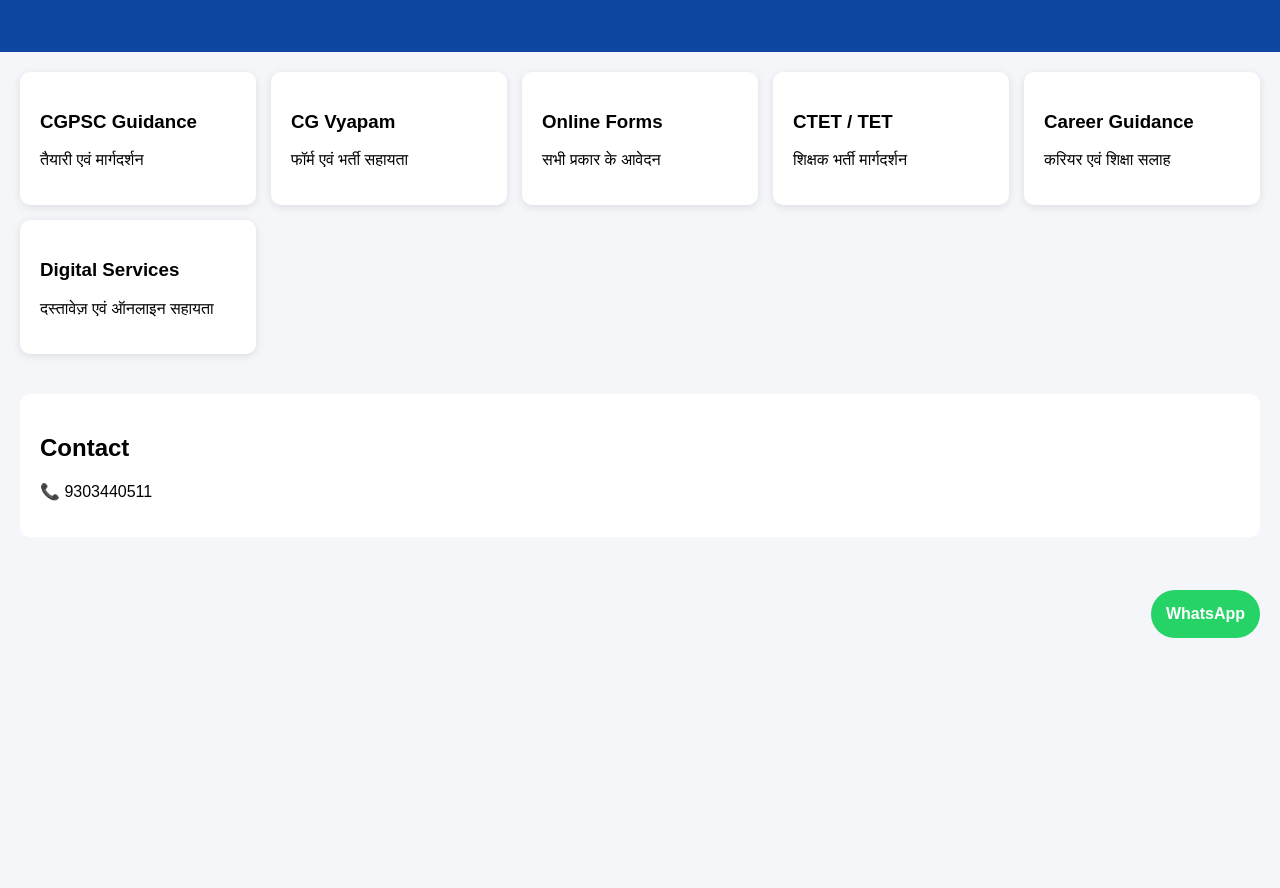
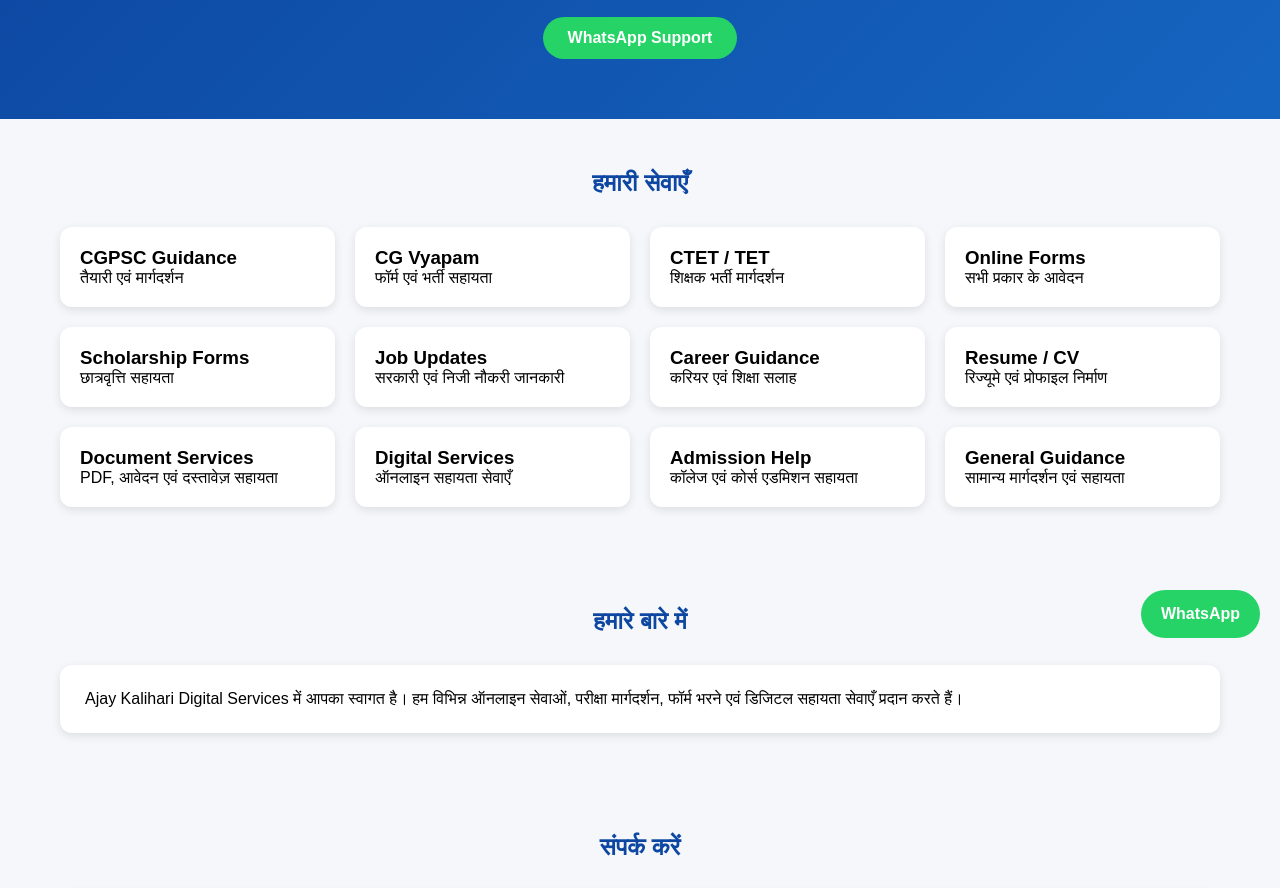
Before and after one commit to ajaykalihari/ajay-kalihari-digital-services, a plain HTML site: page index.html in a window 1280 px wide. Shown: the part 142-1030 px from the top of the page. Before the commit the page ends 800 px from the top, so only its background shows below. Drawn offline with Linux system fonts and the light colour scheme.

Commit message:
Update index.html

```diff
--- a/index.html
+++ b/index.html
@@ -6,38 +6,87 @@
 <title>Ajay Kalihari Digital Services</title>
 
 <style>
+*{
+margin:0;
+padding:0;
+box-sizing:border-box;
+font-family:Arial,sans-serif;
+}
+
 body{
-margin:0;
-font-family:Arial,sans-serif;
-background:#f4f6f9;
+background:#f5f7fb;
 }
 
 header{
-background:#0d47a1;
+background:linear-gradient(135deg,#0d47a1,#1565c0);
 color:white;
+padding:60px 20px;
 text-align:center;
-padding:40px 20px;
+}
+
+header h1{
+font-size:42px;
+}
+
+header p{
+margin-top:10px;
+font-size:18px;
+}
+
+.btn{
+display:inline-block;
+margin-top:20px;
+padding:12px 25px;
+background:#25D366;
+color:white;
+text-decoration:none;
+border-radius:30px;
+font-weight:bold;
+}
+
+.section{
+padding:50px 20px;
+max-width:1200px;
+margin:auto;
+}
+
+.section h2{
+text-align:center;
+margin-bottom:30px;
+color:#0d47a1;
 }
 
 .services{
 display:grid;
-grid-template-columns:repeat(auto-fit,minmax(220px,1fr));
-gap:15px;
-padding:20px;
+grid-template-columns:repeat(auto-fit,minmax(250px,1fr));
+gap:20px;
 }
 
 .card{
 background:white;
 padding:20px;
-border-radius:10px;
-box-shadow:0 2px 8px rgba(0,0,0,.1);
+border-radius:12px;
+box-shadow:0 3px 10px rgba(0,0,0,.1);
+transition:.3s;
+}
+
+.card:hover{
+transform:translateY(-5px);
 }
 
 .contact{
 background:white;
-margin:20px;
+padding:25px;
+border-radius:12px;
+box-shadow:0 3px 10px rgba(0,0,0,.1);
+}
+
+footer{
+background:#0d47a1;
+color:white;
+text-align:center;
 padding:20px;
-border-radius:10px;
+margin-top:40px;
 }
 
 .whatsapp{
@@ -46,22 +95,30 @@
 right:20px;
 background:#25D366;
 color:white;
-padding:15px;
+padding:15px 20px;
 border-radius:50px;
 text-decoration:none;
 font-weight:bold;
 }
 </style>
+</head>
 
-</head>
 <body>
 
 <header>
 <h1>Ajay Kalihari Digital Services</h1>
 <p>घर बैठे A to Z ऑनलाइन सेवाएँ</p>
+
+<a class="btn"
+href="https://wa.me/919303440511">
+WhatsApp Support
+</a>
 </header>
 
-<section class="services">
+<section class="section">
+<h2>हमारी सेवाएँ</h2>
+
+<div class="services">
 
 <div class="card">
 <h3>CGPSC Guidance</h3>
@@ -74,13 +131,23 @@
 </div>
 
 <div class="card">
+<h3>CTET / TET</h3>
+<p>शिक्षक भर्ती मार्गदर्शन</p>
+</div>
+
+<div class="card">
 <h3>Online Forms</h3>
 <p>सभी प्रकार के आवेदन</p>
 </div>
 
 <div class="card">
-<h3>CTET / TET</h3>
-<p>शिक्षक भर्ती मार्गदर्शन</p>
+<h3>Scholarship Forms</h3>
+<p>छात्रवृत्ति सहायता</p>
+</div>
+
+<div class="card">
+<h3>Job Updates</h3>
+<p>सरकारी एवं निजी नौकरी जानकारी</p>
 </div>
 
 <div class="card">
@@ -89,16 +156,57 @@
 </div>
 
 <div class="card">
-<h3>Digital Services</h3>
-<p>दस्तावेज़ एवं ऑनलाइन सहायता</p>
+<h3>Resume / CV</h3>
+<p>रिज्यूमे एवं प्रोफाइल निर्माण</p>
 </div>
 
+<div class="card">
+<h3>Document Services</h3>
+<p>PDF, आवेदन एवं दस्तावेज़ सहायता</p>
+</div>
+
+<div class="card">
+<h3>Digital Services</h3>
+<p>ऑनलाइन सहायता सेवाएँ</p>
+</div>
+
+<div class="card">
+<h3>Admission Help</h3>
+<p>कॉलेज एवं कोर्स एडमिशन सहायता</p>
+</div>
+
+<div class="card">
+<h3>General Guidance</h3>
+<p>सामान्य मार्गदर्शन एवं सहायता</p>
+</div>
+
+</div>
 </section>
 
+<section class="section">
+<h2>हमारे बारे में</h2>
+
 <div class="contact">
-<h2>Contact</h2>
-<p>📞 9303440511</p>
+<p>
+Ajay Kalihari Digital Services में आपका स्वागत है।
+हम विभिन्न ऑनलाइन सेवाओं, परीक्षा मार्गदर्शन,
+फॉर्म भरने एवं डिजिटल सहायता सेवाएँ प्रदान करते हैं।
+</p>
 </div>
+</section>
+
+<section class="section">
+<h2>संपर्क करें</h2>
+
+<div class="contact">
+<p><b>मोबाइल:</b> 9303440511</p>
+<p><b>WhatsApp:</b> 9303440511</p>
+</div>
+</section>
+
+<footer>
+© 2026 Ajay Kalihari Digital Services
+</footer>
 
 <a class="whatsapp"
 href="https://wa.me/919303440511">
```
